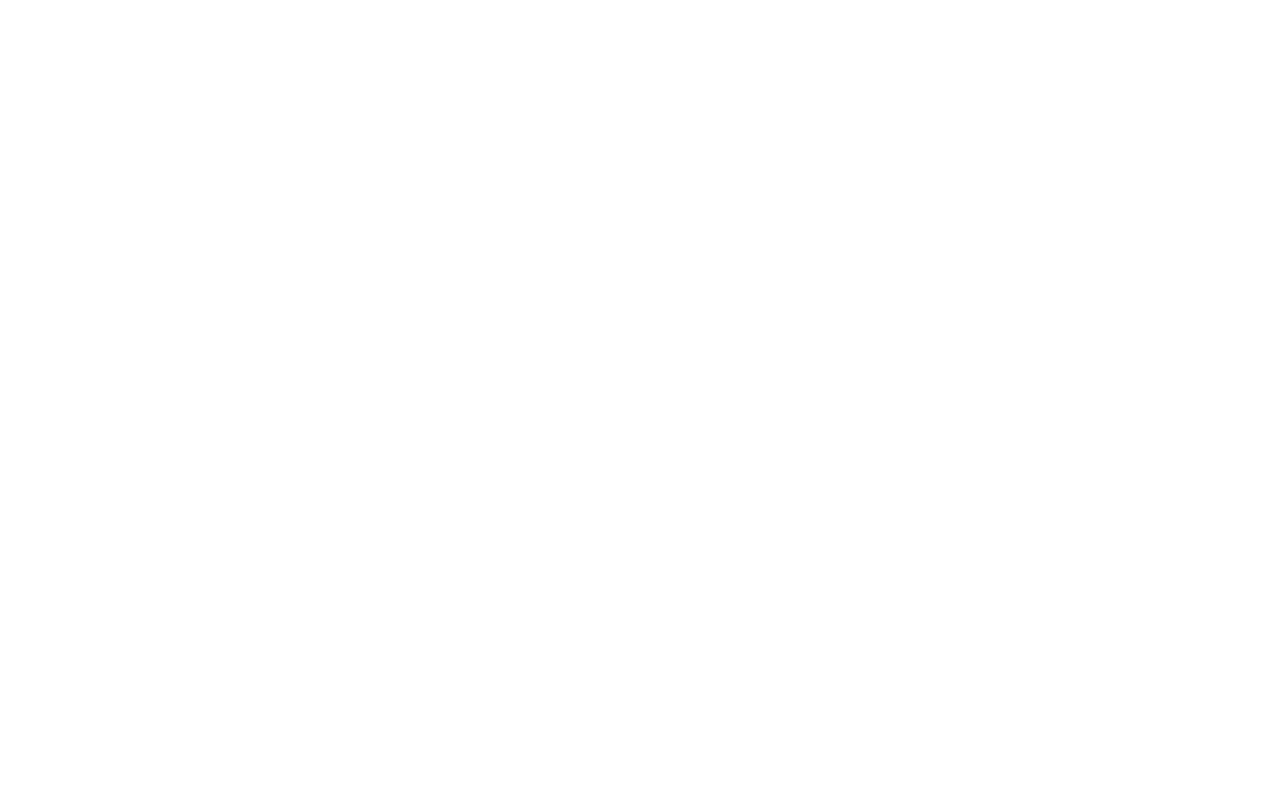
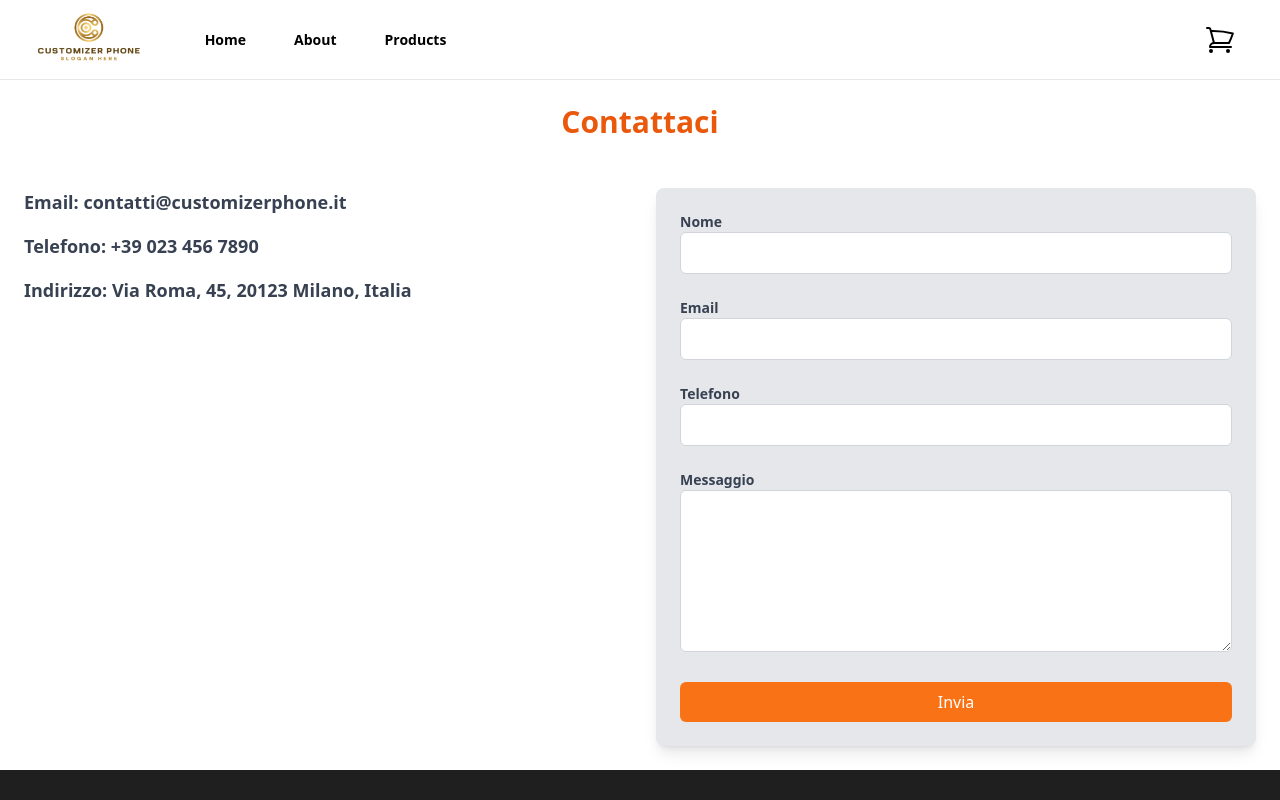
Before and after one commit to rubencommisso/mia_tech_progetto_finale, a React (Vite) app: page /contact-us in a window 1280 px wide. Before the commit this address had no page. Shown: the top 800 px of the page. Built offline with nearby package versions, Linux system fonts and the light colour scheme.

Commit message:
feat: add contact us page

```diff
--- a/src/App.jsx
+++ b/src/App.jsx
@@ -5,6 +5,7 @@
 import Layout from "./components/Layout";
 import AboutUs from './pages/AboutUs';
 import Sustainability from './pages/Sustainability';
+import ContactPage from './pages/Contact'
 
 
 const App = () => {
@@ -16,6 +17,7 @@
           <Route path="/sustainability"  element={<Sustainability />} />
           <Route path="/about-us"  element={<AboutUs />} />
           <Route path="/sustainability/:productId" element={<Sustainability />} />
+          <Route path="/contact-us"  element={<ContactPage />} />
         </Route>
       </Routes>
   );
--- a/src/components/Navbar.jsx
+++ b/src/components/Navbar.jsx
@@ -91,6 +91,12 @@
                     >
                       Sustainability
                     </a>
+                    <a
+                      href="/contact-us"
+                      className="block px-4 py-2 text-sm text-black hover:bg-orange-100"
+                    >
+                      Contact us
+                    </a>
                   </div>
                 )}
               </div>
@@ -156,6 +162,12 @@
                   >
                     Sustainability
                   </a>
+                  <a
+                    href="/contact-us"
+                    className="block px-4 py-2 text-sm text-black hover:bg-orange-100"
+                  >
+                    Contact
+                  </a>
                 </div>
               )}
             </div>
--- /dev/null
+++ b/src/pages/Contact.jsx
@@ -0,0 +1,129 @@
+import React, { useState } from 'react';
+
+const ContactPage = () => {
+  const [formData, setFormData] = useState({
+    nome: '',
+    email: '',
+    telefono: '',
+    messaggio: '',
+  });
+
+  const handleChange = (e) => {
+    const { name, value } = e.target;
+    setFormData({
+      ...formData,
+      [name]: value,
+    });
+  };
+
+  const handleSubmit = (e) => {
+    e.preventDefault();
+
+    const storedMessages = JSON.parse(localStorage.getItem('messages')) || [];
+    storedMessages.push(formData);
+
+    localStorage.setItem('messages', JSON.stringify(storedMessages));
+
+    setFormData({
+      nome: '',
+      email: '',
+      telefono: '',
+      messaggio: '',
+    });
+
+    alert('Il tuo messaggio è stato inviato con successo!');
+  };
+
+  return (
+    <div className="max-w-7xl mx-auto p-6">
+      <h1 className="text-3xl font-bold text-center mb-12 text-orange-600">Contattaci</h1>
+
+      <div className="flex flex-col md:flex-row gap-8">
+        <div className="w-full md:w-1/2 space-y-4">
+          <p className="text-lg font-semibold text-gray-700">
+            <strong>Email:</strong> contatti@customizerphone.it
+          </p>
+          <p className="text-lg font-semibold text-gray-700">
+            <strong>Telefono:</strong> +39 023 456 7890
+          </p>
+          <p className="text-lg font-semibold text-gray-700">
+            <strong>Indirizzo:</strong> Via Roma, 45, 20123 Milano, Italia
+          </p>
+        </div>
+
+        <div className="w-full md:w-1/2">
+          <form onSubmit={handleSubmit} className="space-y-6 bg-gray-200 p-6 rounded-lg shadow-lg">
+            <div>
+              <label htmlFor="nome" className="block text-sm font-semibold text-gray-700">
+                Nome
+              </label>
+              <input
+                type="text"
+                id="nome"
+                name="nome"
+                value={formData.nome}
+                onChange={handleChange}
+                className="w-full px-4 py-2 border border-gray-300 rounded-md focus:outline-none focus:ring-2 focus:ring-orange-500"
+                required
+              />
+            </div>
+
+            <div>
+              <label htmlFor="email" className="block text-sm font-semibold text-gray-700">
+                Email
+              </label>
+              <input
+                type="email"
+                id="email"
+                name="email"
+                value={formData.email}
+                onChange={handleChange}
+                className="w-full px-4 py-2 border border-gray-300 rounded-md focus:outline-none focus:ring-2 focus:ring-orange-500"
+                required
+              />
+            </div>
+
+            <div>
+              <label htmlFor="telefono" className="block text-sm font-semibold text-gray-700">
+                Telefono
+              </label>
+              <input
+                type="tel"
+                id="telefono"
+                name="telefono"
+                value={formData.telefono}
+                onChange={handleChange}
+                className="w-full px-4 py-2 border border-gray-300 rounded-md focus:outline-none focus:ring-2 focus:ring-orange-500"
+                required
+              />
+            </div>
+
+            <div>
+              <label htmlFor="messaggio" className="block text-sm font-semibold text-gray-700">
+                Messaggio
+              </label>
+              <textarea
+                id="messaggio"
+                name="messaggio"
+                value={formData.messaggio}
+                onChange={handleChange}
+                className="w-full px-4 py-2 border border-gray-300 rounded-md focus:outline-none focus:ring-2 focus:ring-orange-500"
+                rows="6"
+                required
+              />
+            </div>
+
+            <button
+              type="submit"
+              className="w-full bg-orange-500 text-white py-2 rounded-md hover:bg-orange-600 transition duration-300"
+            >
+              Invia
+            </button>
+          </form>
+        </div>
+      </div>
+    </div>
+  );
+};
+
+export default ContactPage;
```
Also changed, not shown: src/components/Footer.jsx (line endings or trailing spaces).
